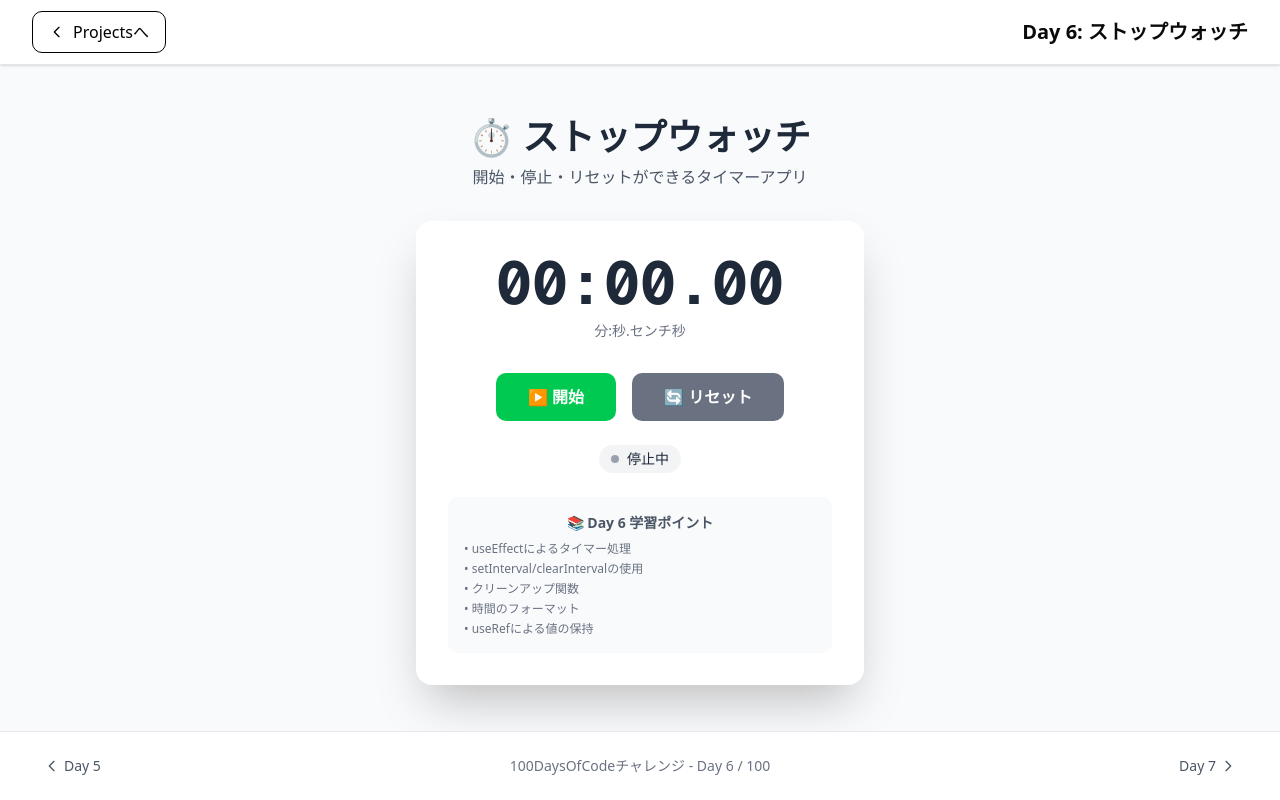
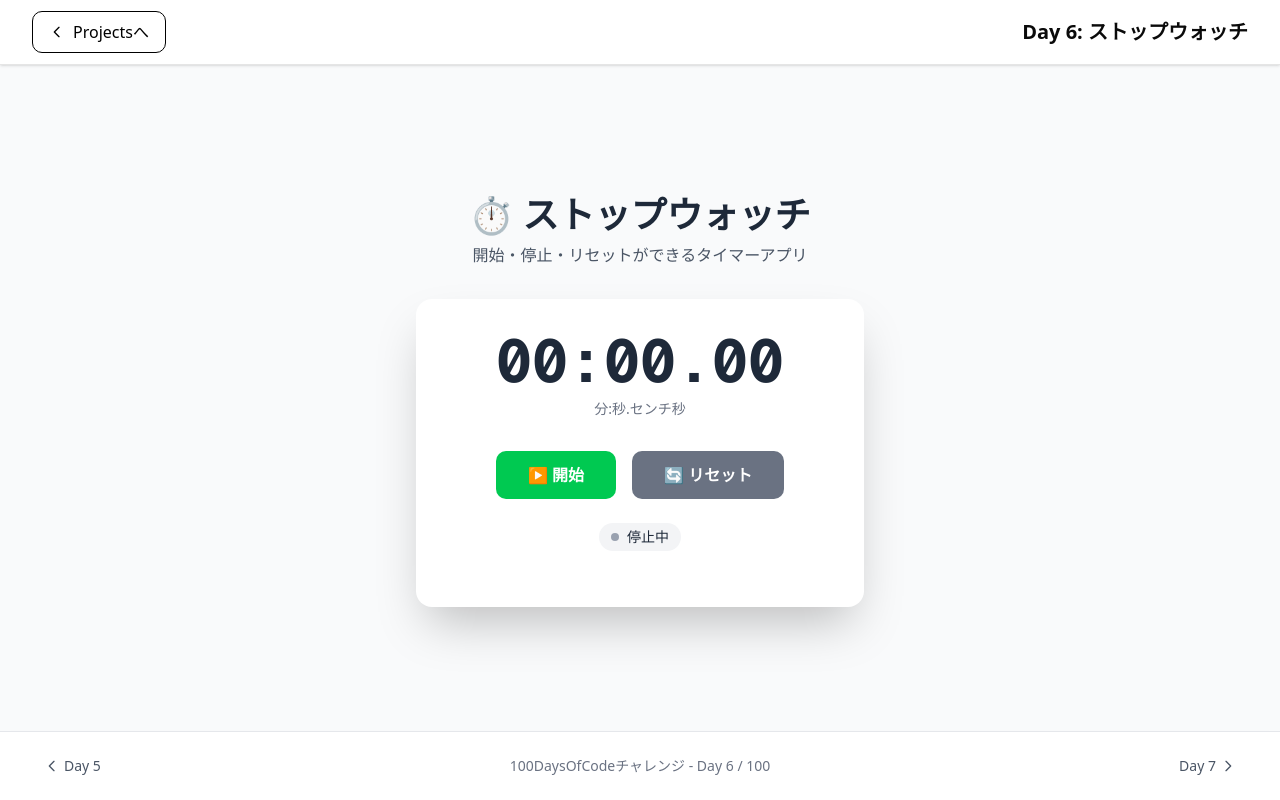
Before and after one commit to atsuki61/100DaysOfCode, a Next.js app: page /day6-stopwatch in a window 1280 px wide. Built offline with nearby package versions, Linux system fonts and the light colour scheme.

Commit message:
style: Day6ストップウォッチから学習ポイントセクションを削除

```diff
--- a/src/app/day6-stopwatch/page.tsx
+++ b/src/app/day6-stopwatch/page.tsx
@@ -4,7 +4,7 @@ import { useState, useEffect, useRef } from 'react';
 import Header from '../../components/common/Header';
 import PageHeader from '../../components/common/PageHeader';
 import Footer from '../../components/common/Footer';
-import { TimeDisplay, ControlButtons, StatusIndicator, LearningPoints } from './ui';
+import { TimeDisplay, ControlButtons, StatusIndicator } from './ui';
 
 export default function StopwatchPage() {
   const [time, setTime] = useState(0); // 経過時間（ミリ秒）
@@ -55,15 +55,6 @@ export default function StopwatchPage() {
     setTime(0);
   };
 
-  // 学習ポイントのデータ
-  const learningPoints = [
-    'useEffectによるタイマー処理',
-    'setInterval/clearIntervalの使用',
-    'クリーンアップ関数',
-    '時間のフォーマット',
-    'useRefによる値の保持'
-  ];
-
   return (
     <div className="min-h-screen bg-gray-50 flex flex-col">
       {/* ヘッダー */}
@@ -108,12 +99,6 @@ export default function StopwatchPage() {
               isRunning={isRunning}
               className="mb-6"
             />
-
-            {/* 学習ポイント */}
-            <LearningPoints
-              dayNumber={6}
-              points={learningPoints}
-            />
           </div>
         </div>
       </div>
```
